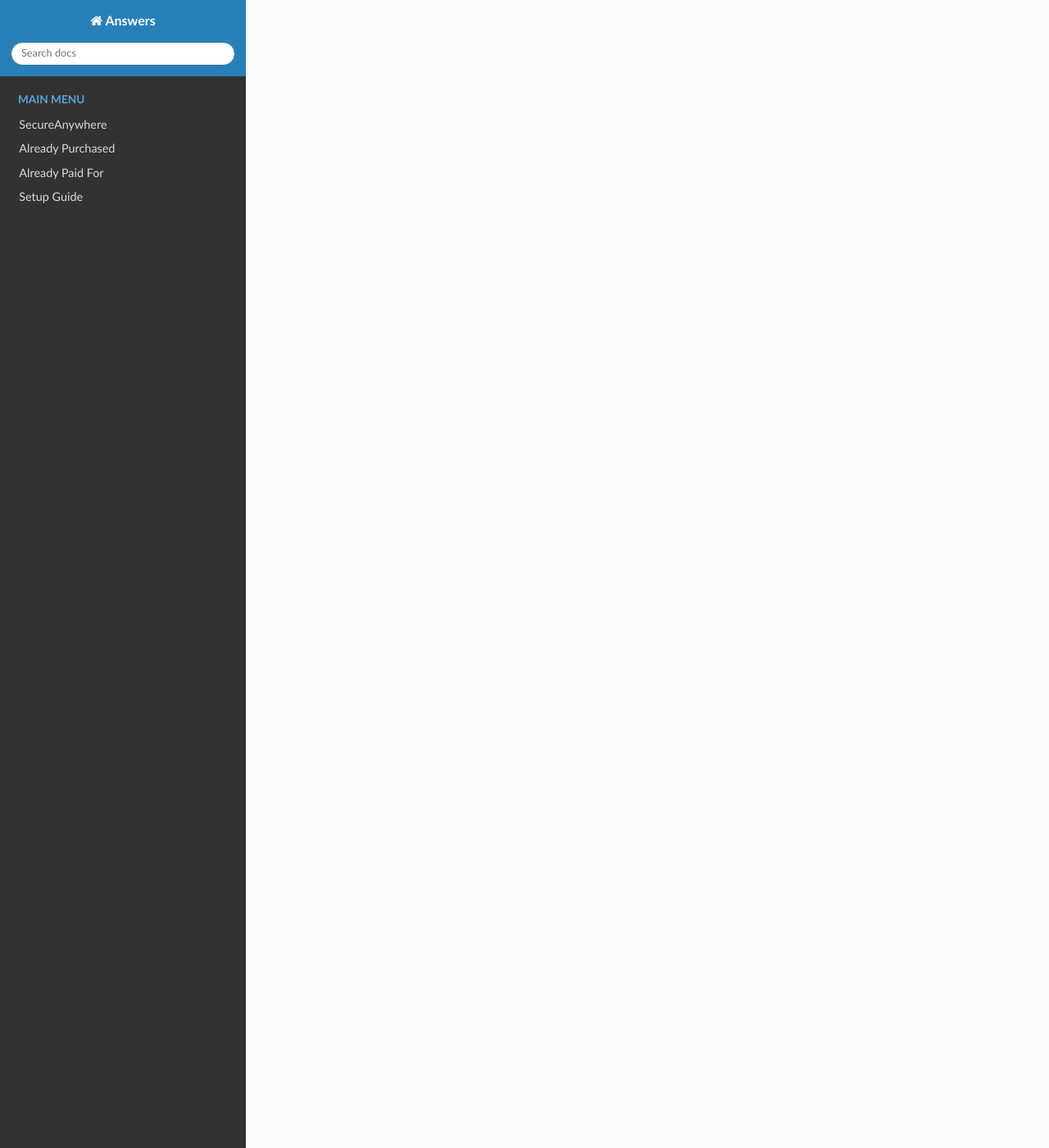
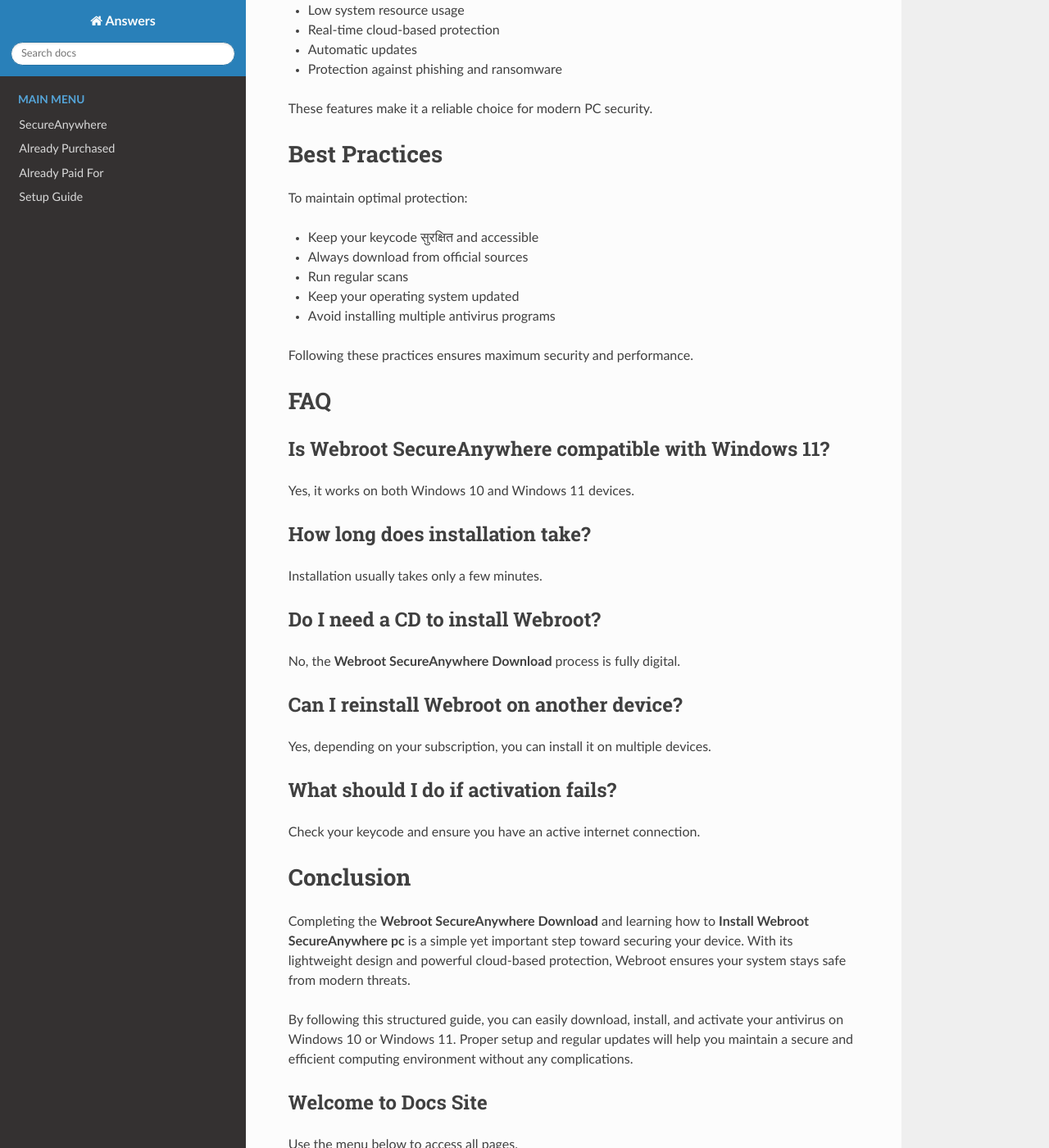
Before and after one commit to Lucilelloyd/Answers, a Sphinx documentation site: the page built from docs/index.rst, in a window 1280 px wide and 1400 px high, scrolled down 2938 px. Shown: the whole window at 82% size. Built offline with Sphinx 7.4.7 and the Read the Docs theme 3.1.0, drawn with Linux system fonts in a browser that asks for light colours; some of the changed text lies outside the part shown.

Commit message:
Update index.rst

```diff
--- a/docs/index.rst
+++ b/docs/index.rst
@@ -1,5 +1,183 @@
-This is my first project to read
-=============================
+Secure Your PC — Webroot SecureAnywhere Download and Installation Instructions Windows 10/11
+=============================================================================================
+Webroot SecureAnywhere is a cloud-based antivirus solution designed to provide real-time protection against malware, phishing attacks, and online threats. Unlike traditional antivirus software, it uses minimal system resources and installs within minutes.
+
+Key highlights include:
+
+- Fast installation and scanning
+- Lightweight performance
+- Real-time threat detection
+- Automatic updates
+- Secure browsing protection
+
+This makes it ideal for both personal and professional users.
+
+
+System Requirements
+===================
+
+Before starting the **Webroot SecureAnywhere Download**, ensure your system meets the following requirements:
+
+- Operating System: Windows 10 or Windows 11
+- Processor: 1 GHz or higher
+- RAM: Minimum 1 GB
+- Storage: At least 15 MB free space
+- Internet Connection: Required for download and activation
+
+Meeting these requirements ensures smooth installation and optimal performance.
+
+
+Download Steps
+==============
+
+Follow these steps for **Webroot SecureAnywhere Download**:
+
+1. Open your preferred web browser
+2. Visit the official Webroot website
+3. Navigate to the SecureAnywhere product page
+4. Click on the “Download Now” option
+5. Enter your Webroot keycode if prompted
+6. Choose a location to save the installer file
+7. Wait for the download to complete
+8. Open your Downloads folder
+9. Verify the installer file is available
+
+After completing these steps, you are ready to install the software.
+
+
+Installation Steps
+==================
+
+Follow these steps to **Install Webroot SecureAnywhere pc**:
+
+1. Locate the downloaded Webroot setup file
+2. Double-click the file to start installation
+3. Click “Yes” if prompted by User Account Control
+4. Enter your Webroot keycode
+5. Click “Agree and Install”
+6. Wait for the installation process to complete
+7. Allow Webroot to initialize
+8. Launch the application from your desktop
+
+Once installed, the software will automatically configure protection settings.
+
+
+Activation
+==========
+
+After installation, activation is required to enable full protection.
+
+Steps to Activate
+-----------------
+
+1. Open Webroot SecureAnywhere
+2. Enter your product keycode
+3. Click on “Activate”
+4. Wait for confirmation
+
+Once activated, your antivirus will start protecting your system in real time.
+
+
+Troubleshooting
+===============
+
+If you encounter issues during **Webroot SecureAnywhere Download** or installation, try the following solutions:
+
+Download Issues
+---------------
+
+- Check your internet connection
+- Disable pop-up blockers
+- Try using a different browser
+
+Installation Problems
+---------------------
+
+- Restart your computer
+- Run installer as administrator
+- Ensure system compatibility
+
+Activation Errors
+-----------------
+
+- Verify your keycode
+- Check for typing mistakes
+- Ensure internet connectivity
+
+Software Not Opening
+--------------------
+
+- Restart your system
+- Reinstall the application
+- Update Windows
+
+
+Benefits
+========
+
+Using Webroot SecureAnywhere provides several advantages:
+
+- Quick and easy installation
+- Low system resource usage
+- Real-time cloud-based protection
+- Automatic updates
+- Protection against phishing and ransomware
+
+These features make it a reliable choice for modern PC security.
+
+
+Best Practices
+==============
+
+To maintain optimal protection:
+
+- Keep your keycode सुरक्षित and accessible
+- Always download from official sources
+- Run regular scans
+- Keep your operating system updated
+- Avoid installing multiple antivirus programs
+
+Following these practices ensures maximum security and performance.
+
+
+FAQ
+===
+
+Is Webroot SecureAnywhere compatible with Windows 11?
+----------------------------------------------------
+
+Yes, it works on both Windows 10 and Windows 11 devices.
+
+How long does installation take?
+--------------------------------
+
+Installation usually takes only a few minutes.
+
+Do I need a CD to install Webroot?
+---------------------------------
+
+No, the **Webroot SecureAnywhere Download** process is fully digital.
+
+Can I reinstall Webroot on another device?
+------------------------------------------
+
+Yes, depending on your subscription, you can install it on multiple devices.
+
+What should I do if activation fails?
+------------------------------------
+
+Check your keycode and ensure you have an active internet connection.
+
+
+Conclusion
+==========
+
+Completing the **Webroot SecureAnywhere Download** and learning how to **Install Webroot SecureAnywhere pc** is a simple yet important step toward securing your device. With its lightweight design and powerful cloud-based protection, Webroot ensures your system stays safe from modern threats.
+
+By following this structured guide, you can easily download, install, and activate your antivirus on Windows 10 or Windows 11. Proper setup and regular updates will help you maintain a secure and efficient computing environment without any complications.
+
+Welcome to Docs Site
+-------------------
 
 Use the menu below to access all pages.
 
```
